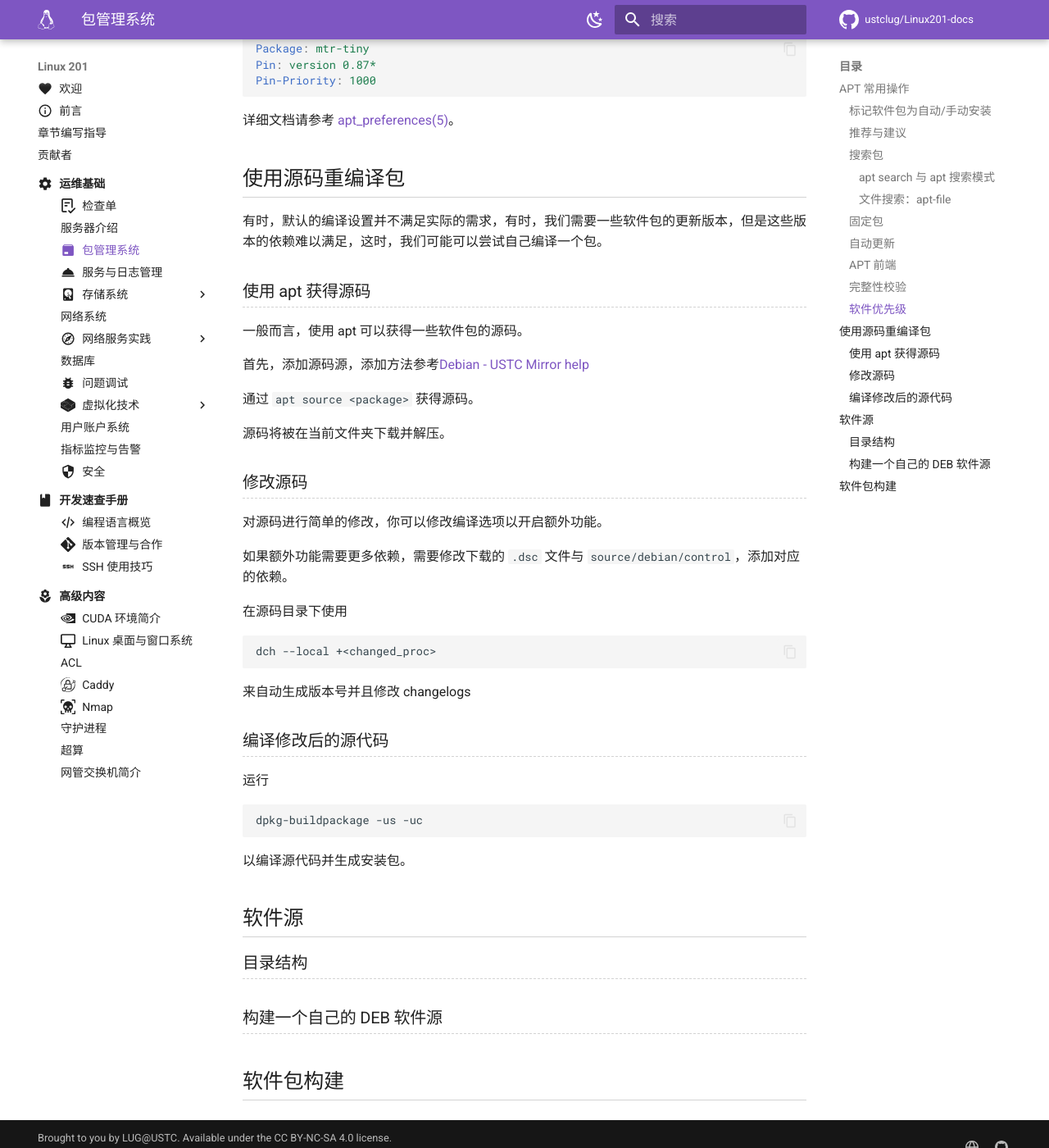
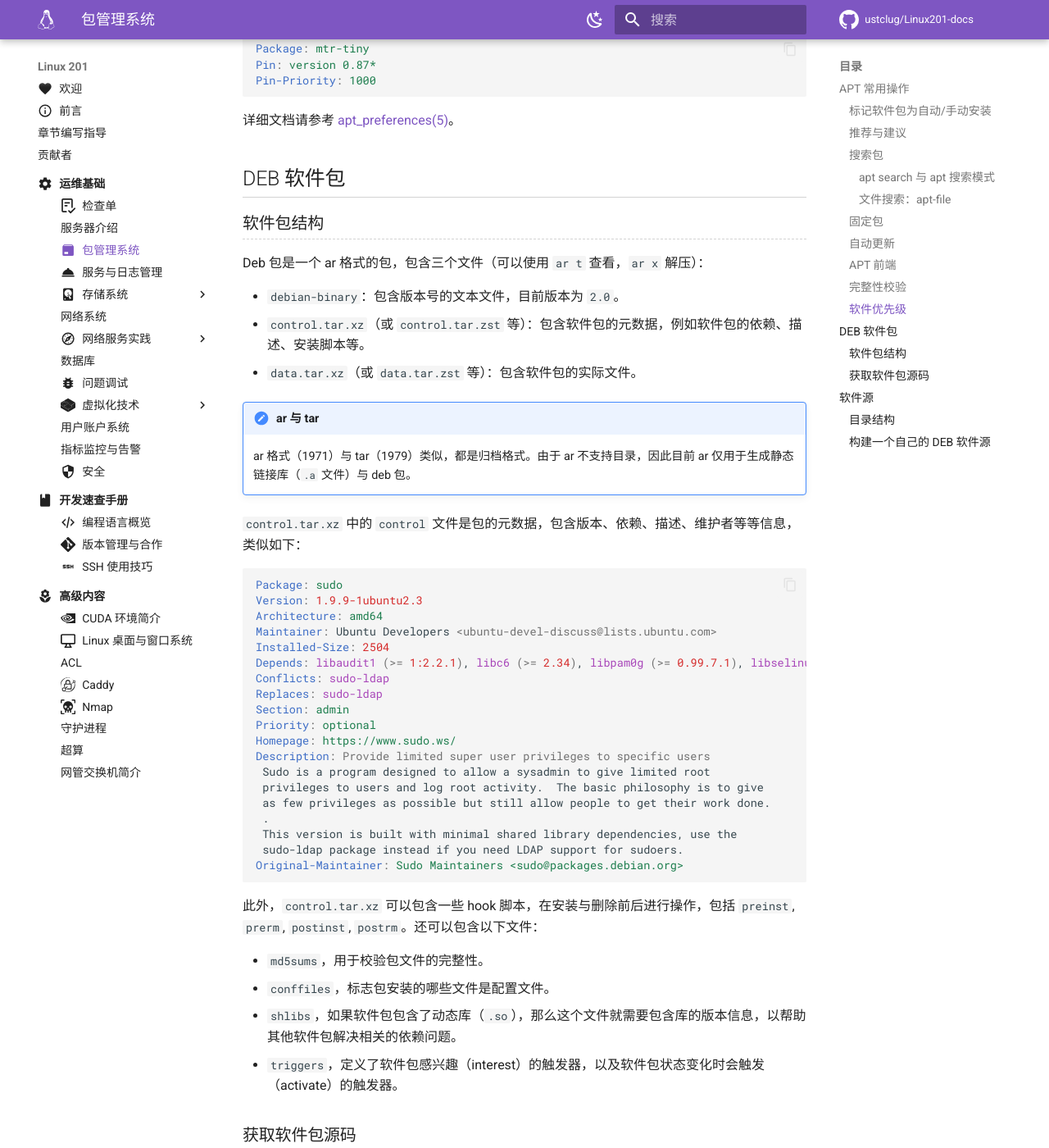
Before and after one commit to ustclug/Linux201-docs, an MkDocs documentation site: the page built from docs/ops/package.md, in a window 1280 px wide and 1400 px high, scrolled down 9948 px. Shown: the whole window at 82% size. Built offline with MkDocs 1.6.1 and Material for MkDocs 9.7.7, drawn with Linux system fonts in a browser that asks for light colours; comment, search, counter and statistics services are not loaded; some of the changed text lies outside the part shown.

Commit message:
ops/package: Refactor [5/?]

````diff
--- a/docs/ops/package.md
+++ b/docs/ops/package.md
@@ -391,11 +391,101 @@
 
 详细文档请参考 [apt_preferences(5)][apt_preferences.5]。
 
-## 使用源码重编译包
+## DEB 软件包 {#deb-package}
 
-有时，默认的编译设置并不满足实际的需求，有时，我们需要一些软件包的更新版本，但是这些版本的依赖难以满足，这时，我们可能可以尝试自己编译一个包。
+### 软件包结构 {#deb-structure}
 
-### 使用 apt 获得源码
+Deb 包是一个 ar 格式的包，包含三个文件（可以使用 `ar t` 查看，`ar x` 解压）：
+
+- `debian-binary`：包含版本号的文本文件，目前版本为 `2.0`。
+- `control.tar.xz`（或 `control.tar.zst` 等）：包含软件包的元数据，例如软件包的依赖、描述、安装脚本等。
+- `data.tar.xz`（或 `data.tar.zst` 等）：包含软件包的实际文件。
+
+!!! note "ar 与 tar"
+
+    ar 格式（1971）与 tar（1979）类似，都是归档格式。由于 ar 不支持目录，因此目前 ar 仅用于生成静态链接库（`.a` 文件）与 deb 包。
+
+`control.tar.xz` 中的 `control` 文件是包的元数据，包含版本、依赖、描述、维护者等等信息，类似如下：
+
+```control
+Package: sudo
+Version: 1.9.9-1ubuntu2.3
+Architecture: amd64
+Maintainer: Ubuntu Developers <ubuntu-devel-discuss@lists.ubuntu.com>
+Installed-Size: 2504
+Depends: libaudit1 (>= 1:2.2.1), libc6 (>= 2.34), libpam0g (>= 0.99.7.1), libselinux1 (>= 3.1~), zlib1g (>= 1:1.2.0.2), libpam-modules, lsb-base
+Conflicts: sudo-ldap
+Replaces: sudo-ldap
+Section: admin
+Priority: optional
+Homepage: https://www.sudo.ws/
+Description: Provide limited super user privileges to specific users
+ Sudo is a program designed to allow a sysadmin to give limited root
+ privileges to users and log root activity.  The basic philosophy is to give
+ as few privileges as possible but still allow people to get their work done.
+ .
+ This version is built with minimal shared library dependencies, use the
+ sudo-ldap package instead if you need LDAP support for sudoers.
+Original-Maintainer: Sudo Maintainers <sudo@packages.debian.org>
+```
+
+此外，`control.tar.xz` 可以包含一些 hook 脚本，在安装与删除前后进行操作，包括 `preinst`, `prerm`, `postinst`, `postrm`。还可以包含以下文件：
+
+- `md5sums`，用于校验包文件的完整性。
+- `conffiles`，标志包安装的哪些文件是配置文件。
+- `shlibs`，如果软件包包含了动态库（`.so`），那么这个文件就需要包含库的版本信息，以帮助其他软件包解决相关的依赖问题。
+- `triggers`，定义了软件包感兴趣（interest）的触发器，以及软件包状态变化时会触发（activate）的触发器。
+
+### 获取软件包源码 {#apt-source}
+
+Debian 目前大多数的包的源代码都可以在 Debian Salsa GitLab 上找到，可以在 [Debian Package Tracker](https://tracker.debian.org/) 上找到相关信息。
+
+除了直接使用 git clone 之外，还可以使用 `apt source <package>` 来下载源码。需要注意的是，该功能需要安装 `dpkg-dev`，且需要在 `/etc/apt/sources.list` 或 `/etc/apt/sources.list.d/debian.sources` 中添加 `deb-src`，类似于这样：
+
+```debsources
+deb-src http://deb.debian.org/debian/ bookworm main
+```
+
+或者这样（DEB822）：
+
+```yaml
+Types: deb deb-src
+URIs: http://deb.debian.org/debian/
+Suites: bookworm
+Components: main
+Signed-By: /usr/share/keyrings/debian-archive-keyring.gpg
+```
+
+!!! tip "DEB822"
+
+    DEB822 是 Debian 新的仓库配置格式，用于取代旧的 `sources.list` 格式（又被称为 One-Line-Style 格式）。详情可阅读 <https://repolib.readthedocs.io/en/latest/deb822-format.html>。
+
+`apt source` 会下载必要的文件、解压并应用 Debian 的补丁：
+
+```shell
+$ apt source sudo
+Reading package lists... Done
+NOTICE: 'sudo' packaging is maintained in the 'Git' version control system at:
+https://salsa.debian.org/sudo-team/sudo.git
+Please use:
+git clone https://salsa.debian.org/sudo-team/sudo.git
+to retrieve the latest (possibly unreleased) updates to the package.
+Skipping already downloaded file 'sudo_1.9.13p3-1+deb12u1.dsc'
+Skipping already downloaded file 'sudo_1.9.13p3.orig.tar.gz'
+Skipping already downloaded file 'sudo_1.9.13p3.orig.tar.gz.asc'
+Skipping already downloaded file 'sudo_1.9.13p3-1+deb12u1.debian.tar.xz'
+Need to get 0 B of source archives.
+dpkg-source: info: extracting sudo in sudo-1.9.13p3
+dpkg-source: info: unpacking sudo_1.9.13p3.orig.tar.gz
+dpkg-source: info: unpacking sudo_1.9.13p3-1+deb12u1.debian.tar.xz
+dpkg-source: info: using patch list from debian/patches/series
+dpkg-source: info: applying debian-bug-1039557
+dpkg-source: info: applying paths-in-samples.diff
+dpkg-source: info: applying Whitelist-DPKG_COLORS-environment-variable.diff
+dpkg-source: info: applying sudo-ldap-docs
+```
+
+<!-- 有时，默认的编译设置并不满足实际的需求，有时，我们需要一些软件包的更新版本，但是这些版本的依赖难以满足，这时，我们可能可以尝试自己编译一个包。
 
 一般而言，使用 apt 可以获得一些软件包的源码。
 
@@ -427,17 +517,15 @@
 dpkg-buildpackage -us -uc
 ```
 
-以编译源代码并生成安装包。
+以编译源代码并生成安装包。 -->
 
-## 软件源
+## 软件源 {#repo}
 
 ### 目录结构
 
 ### 构建一个自己的 DEB 软件源
 
 <!-- 可参考 https://github.com/USTC-vlab/deb -->
-
-## 软件包构建
 
 <!-- DEB 软件包的结构 -->
 <!-- 如何从已有的 DEB 源码包打自己的 patch 并重新打包 -->
````
